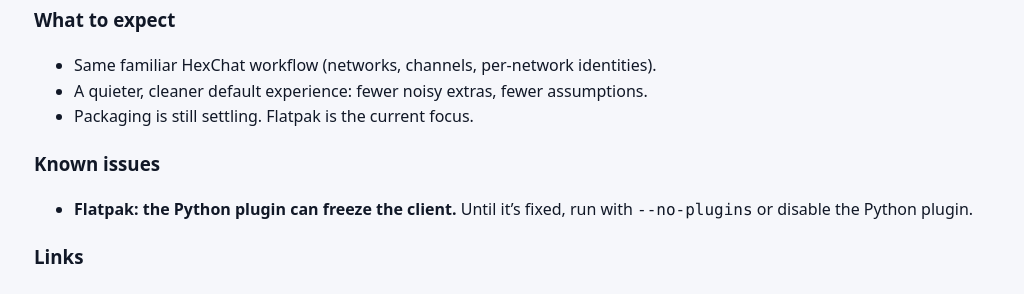
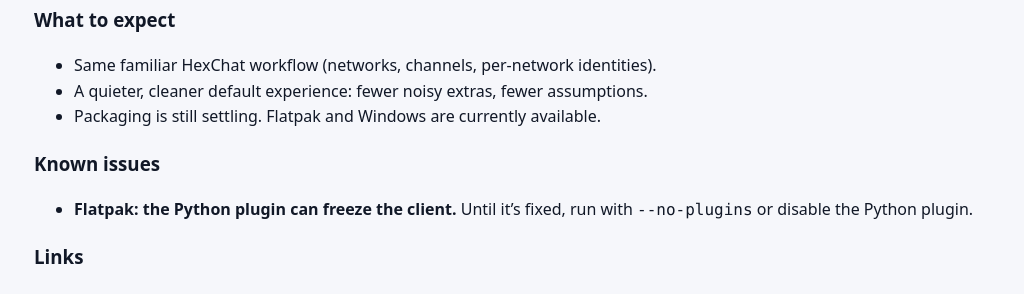
Before and after one commit to ZoiteChat/zoitechat.github.io, a Jekyll site: the page built from _posts/2026-01-06-zoitechat-2-17-0.md, in a window 1280 px wide. Shown: the part 274-568 px from the top of the page, without its empty margins (116-1140 px from the left). Built offline with Jekyll 4.4.1, drawn with Linux system fonts in a browser that asks for light colours.

Commit message:
Update packaging availability for HexChat

```diff
--- a/_posts/2026-01-06-zoitechat-2-17-0.md
+++ b/_posts/2026-01-06-zoitechat-2-17-0.md
@@ -11,7 +11,7 @@ This first public baseline is tagged internally as **ZoiteChat {{ site.zoitechat
 
 - Same familiar HexChat workflow (networks, channels, per-network identities).
 - A quieter, cleaner default experience: fewer noisy extras, fewer assumptions.
-- Packaging is still settling. Flatpak is the current focus.
+- Packaging is still settling. Flatpak and Windows are currently available.
 
 ### Known issues
 
```
